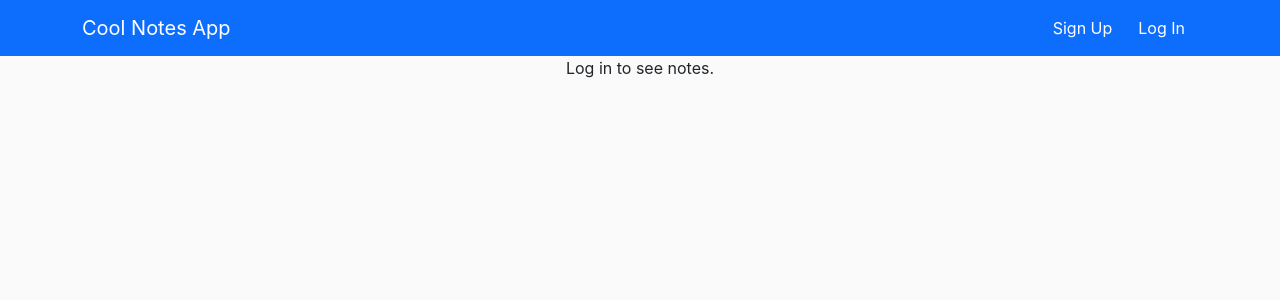
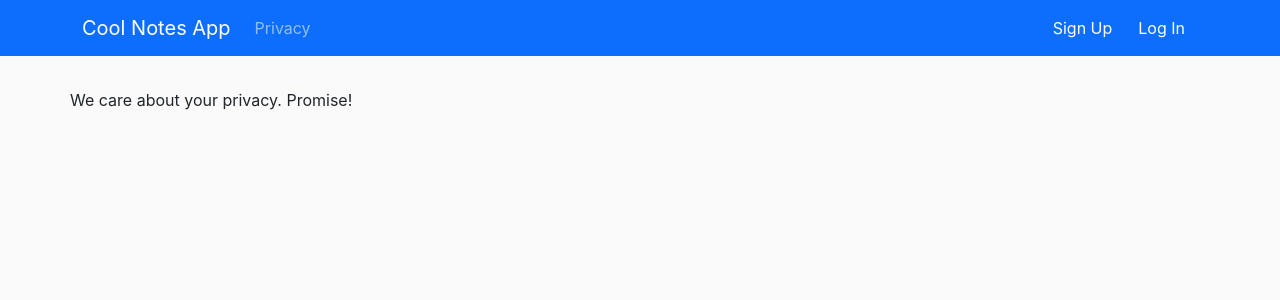
Before and after one commit to castonln/notesApp, a React (Create React App) app in the folder frontend/: page /privacy in a window 1280 px wide. Shown: the top 300 px of the page. Built offline with nearby package versions, Linux system fonts and the light colour scheme; no server answers.

Commit message:
page routing

```diff
--- a/frontend/package.json
+++ b/frontend/package.json
@@ -17,7 +17,9 @@
     "react-dom": "^18.3.1",
     "react-hook-form": "^7.52.1",
     "react-icons": "^5.2.1",
+    "react-router-dom": "^6.25.1",
     "react-scripts": "5.0.1",
+    "router-dom": "^2.2.11",
     "typescript": "^4.9.5",
     "web-vitals": "^2.1.4"
   },
--- a/frontend/src/App.tsx
+++ b/frontend/src/App.tsx
@@ -1,17 +1,19 @@
+import { useEffect, useState } from 'react';
 import { Container } from 'react-bootstrap';
+import { BrowserRouter, Route, Routes } from 'react-router-dom';
 import LoginModal from './components/LoginModal';
 import NavBar from './components/NavBar';
 import SignUpModal from './components/SignUpModal';
-import styles from "./styles/NotesPage.module.css";
-import { useEffect, useState } from 'react';
 import { User } from './models/user';
 import * as NotesApi from "./network/notes_api";
-import NotesPageLoggedInView from './components/NotesPageLoggedInView';
-import NotesPageLoggedOutView from './components/NotesPageLoggedOutView';
+import NotesPage from './pages/NotesPage';
+import NotFoundPage from './pages/NotFoundPage';
+import PrivacyPage from './pages/PrivacyPage';
+import styles from "./styles/App.module.css";
 
 function App() {
 
-  const [loggedInUser, setLoggedInUser] = useState<User|null>(null);
+  const [loggedInUser, setLoggedInUser] = useState<User | null>(null);
 
   const [showSignUpModal, setShowSignUpModal] = useState(false);
   const [showLoginModal, setShowLoginModal] = useState(false);
@@ -29,6 +31,7 @@
   }, []); // only execute once
 
   return (
+    <BrowserRouter>
       <div>
         <NavBar
           loggedInUser={loggedInUser}
@@ -36,13 +39,21 @@
           onSignUpClicked={() => setShowSignUpModal(true)}
           onLogoutSuccessful={() => setLoggedInUser(null)}
         />
-      <Container className={styles.notesPage}>
-        <>
-        {loggedInUser
-          ? <NotesPageLoggedInView />
-          : <NotesPageLoggedOutView />
-        }
-        </>
+        <Container className={styles.pageContainer}>
+          <Routes>
+            <Route
+              path="/"
+              element={<NotesPage loggedInUser={loggedInUser} />}
+            />
+            <Route
+              path="/privacy"
+              element={<PrivacyPage />}
+            />
+            <Route
+              path="/*"
+              element={<NotFoundPage />}
+            />
+          </Routes>
         </Container>
 
         {showSignUpModal &&
@@ -65,6 +76,7 @@
           />
         }
       </div>
+    </BrowserRouter>
   );
 }
 
--- a/frontend/src/components/NavBar.tsx
+++ b/frontend/src/components/NavBar.tsx
@@ -1,8 +1,8 @@
-import { Container, Nav, Navbar, NavbarCollapse } from "react-bootstrap";
+import { Container, Nav, Navbar } from "react-bootstrap";
+import { Link } from "react-router-dom";
 import { User } from "../models/user";
-import styles from "../styles/NavBar.module.css";
+import NavBarLoggedOutView from "./NavBarLoggedOutView";
 import NavBarLoggedInView from "./NavBarLogggedInView";
-import NavBarLoggedOutView from "./NavBarLoggedOutView";
 
 interface NavBarProps {
     loggedInUser: User | null,  // could be logged in, could not
@@ -15,21 +15,26 @@
     return (
         <Navbar bg="primary" variant="dark" expand="sm" sticky="top">
             <Container>
-                <Navbar.Brand>
+                <Navbar.Brand as={Link} to={"/"}>
                     Cool Notes App
                 </Navbar.Brand>
                 <Navbar.Toggle aria-controls="main-navbar" />
                 <Navbar.Collapse id="main-navbar">
+                    <Nav>
+                        <Nav.Link as={Link} to="/privacy">
+                            Privacy
+                        </Nav.Link>
+                    </Nav>
                     <Nav className="ms-auto">
-                        { loggedInUser
-                        ? <NavBarLoggedInView user={loggedInUser} onLogoutSuccessful={onLogoutSuccessful} />
-                        : <NavBarLoggedOutView onLoginClicked={onLoginClicked} onSignUpClicked={onSignUpClicked} /> // prop drilling
+                        {loggedInUser
+                            ? <NavBarLoggedInView user={loggedInUser} onLogoutSuccessful={onLogoutSuccessful} />
+                            : <NavBarLoggedOutView onLoginClicked={onLoginClicked} onSignUpClicked={onSignUpClicked} /> // prop drilling
                         }
                     </Nav>
                 </Navbar.Collapse>
             </Container>
         </Navbar>
-     );
+    );
 }
 
 export default NavBar;
--- /dev/null
+++ b/frontend/src/pages/NotFoundPage.tsx
@@ -0,0 +1,10 @@
+const NotFoundPage = () => {
+    return (
+        <div>
+            <h1>404</h1>
+            <p>Page not found.</p>
+        </div>
+    );
+}
+
+export default NotFoundPage;
--- /dev/null
+++ b/frontend/src/pages/NotesPage.tsx
@@ -0,0 +1,24 @@
+import { Container } from "react-bootstrap";
+import NotesPageLoggedInView from "../components/NotesPageLoggedInView";
+import NotesPageLoggedOutView from "../components/NotesPageLoggedOutView";
+import { User } from "../models/user";
+import styles from "../styles/NotesPage.module.css";
+
+interface NotesPageProps {
+    loggedInUser: User | null,
+}
+
+const NotesPage = ({loggedInUser}: NotesPageProps) => {
+    return (
+        <Container className={styles.notesPage}>
+            <>
+                {loggedInUser
+                    ? <NotesPageLoggedInView />
+                    : <NotesPageLoggedOutView />
+                }
+            </>
+        </Container>
+    );
+}
+
+export default NotesPage;
--- /dev/null
+++ b/frontend/src/pages/PrivacyPage.tsx
@@ -0,0 +1,9 @@
+const PrivacyPage = () => {
+    return (
+        <div>
+            <p>We care about your privacy. Promise!</p>
+        </div>
+    );
+}
+
+export default PrivacyPage;
--- /dev/null
+++ b/frontend/src/styles/App.module.css
@@ -0,0 +1,3 @@
+.pageContainer {
+    padding: 32px 0;
+}
```
Also changed, not shown: 1 other file (tests, documents, lock files or other folders). Lines whose indentation alone changed are shown as unchanged.
